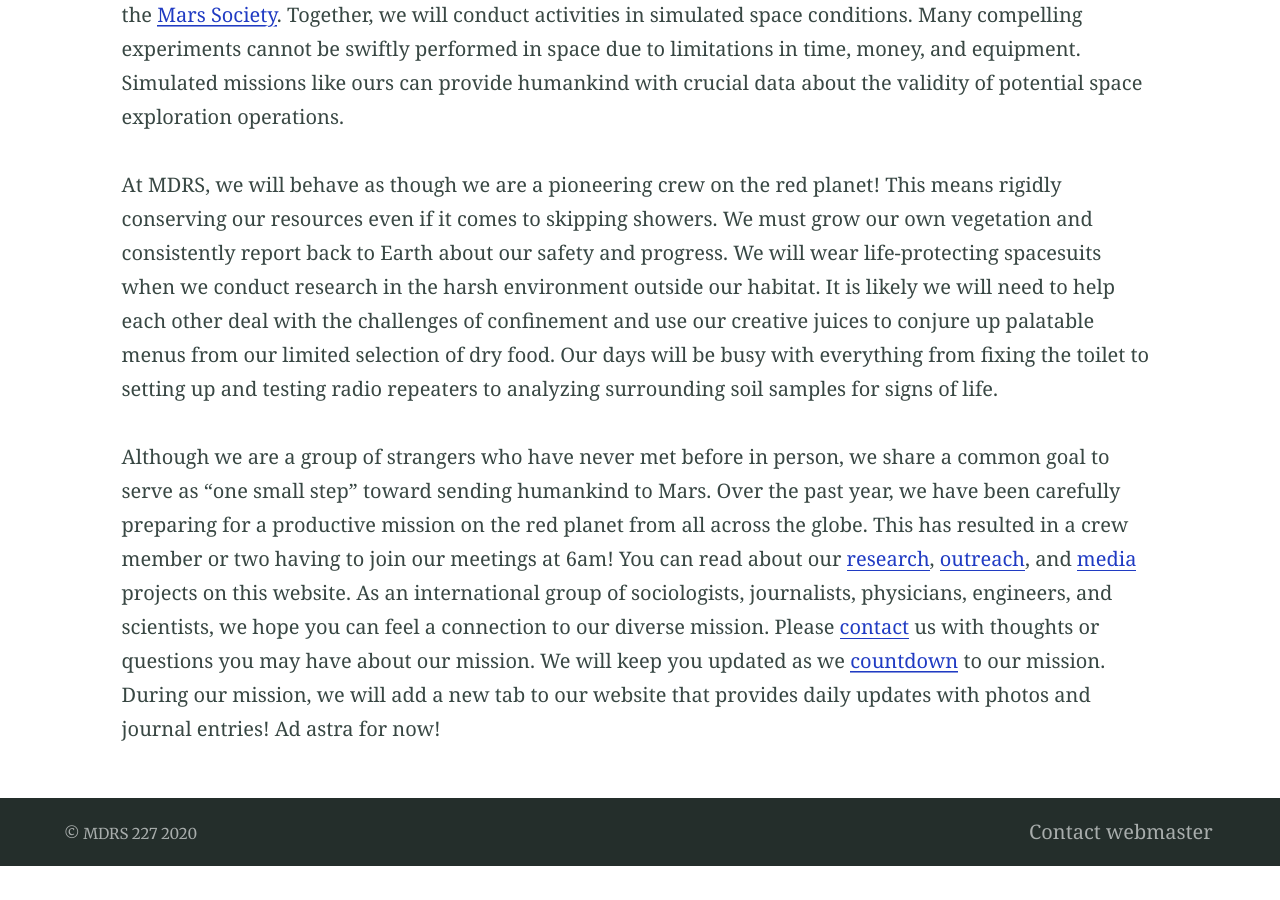
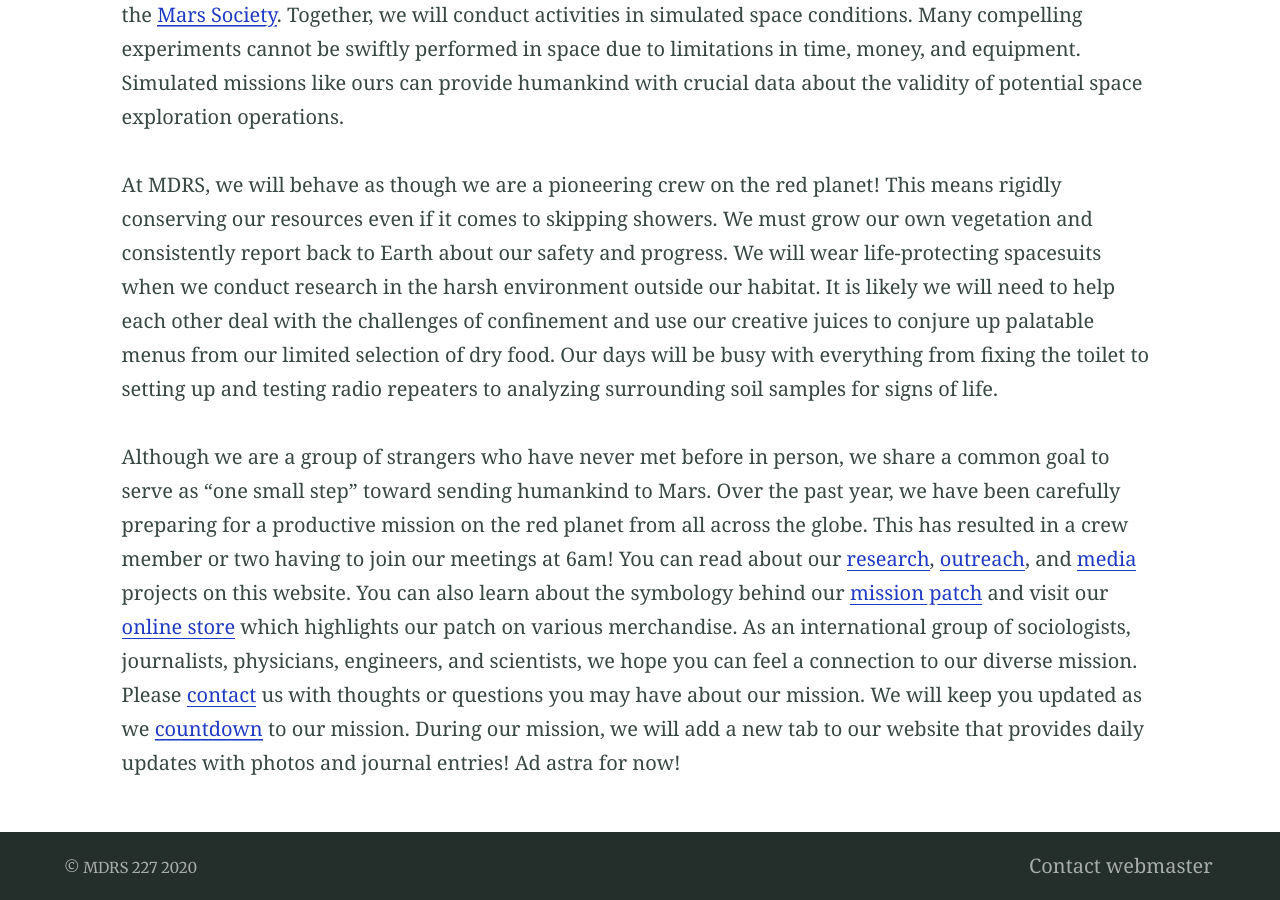
Before and after one commit to mdrs228/mdrs227.github.io, a Jekyll site: the page built from mission.md, in a window 1280 px wide and 900 px high, scrolled down 598 px. Built offline with Jekyll 4.4.1, drawn with Linux system fonts in a browser that asks for light colours; our own code applies the rules of GitHub Pages for plain Markdown files; before the commit the page ends 1464 px from its top, so only the background shows below that.

Commit message:
Add online store and mission patch to mission statement

```diff
--- a/mission.md
+++ b/mission.md
@@ -12,4 +12,4 @@ Hi there and thanks for stopping by our website! We are the Areonauts and we wou
 
 At MDRS, we will behave as though we are a pioneering crew on the red planet! This means rigidly conserving our resources even if it comes to skipping showers. We must grow our own vegetation and consistently report back to Earth about our safety and progress. We will wear life-protecting spacesuits when we conduct research in the harsh environment outside our habitat. It is likely we will need to help each other deal with the challenges of confinement and use our creative juices to conjure up palatable menus from our limited selection of dry food. Our days will be busy with everything from fixing the toilet to setting up and testing radio repeaters to analyzing surrounding soil samples for signs of life.
 
-Although we are a group of strangers who have never met before in person, we share a common goal to serve as "one small step" toward sending humankind to Mars. Over the past year, we have been carefully preparing for a productive mission on the red planet from all across the globe. This has resulted in a crew member or two having to join our meetings at 6am! You can read about our [research](research.md), [outreach](outreach.md), and [media](https://mdrs227.github.io/media) projects on this website. As an international group of sociologists, journalists, physicians, engineers, and scientists, we hope you can feel a connection to our diverse mission. Please [contact](contact.md) us with thoughts or questions you may have about our mission. We will keep you updated as we [countdown](index.md) to our mission. During our mission, we will add a new tab to our website that provides daily updates with photos and journal entries! Ad astra for now!
+Although we are a group of strangers who have never met before in person, we share a common goal to serve as "one small step" toward sending humankind to Mars. Over the past year, we have been carefully preparing for a productive mission on the red planet from all across the globe. This has resulted in a crew member or two having to join our meetings at 6am! You can read about our [research](research.md), [outreach](outreach.md), and [media](https://mdrs227.github.io/media) projects on this website. You can also learn about the symbology behind our [mission patch](patch.md) and visit our [online store](merch.md) which highlights our patch on various merchandise. As an international group of sociologists, journalists, physicians, engineers, and scientists, we hope you can feel a connection to our diverse mission. Please [contact](contact.md) us with thoughts or questions you may have about our mission. We will keep you updated as we [countdown](index.md) to our mission. During our mission, we will add a new tab to our website that provides daily updates with photos and journal entries! Ad astra for now!
```
Also changed, not shown: merch.md (+1 -1 lines), patch.md (+0 -2 lines), merch.png.
